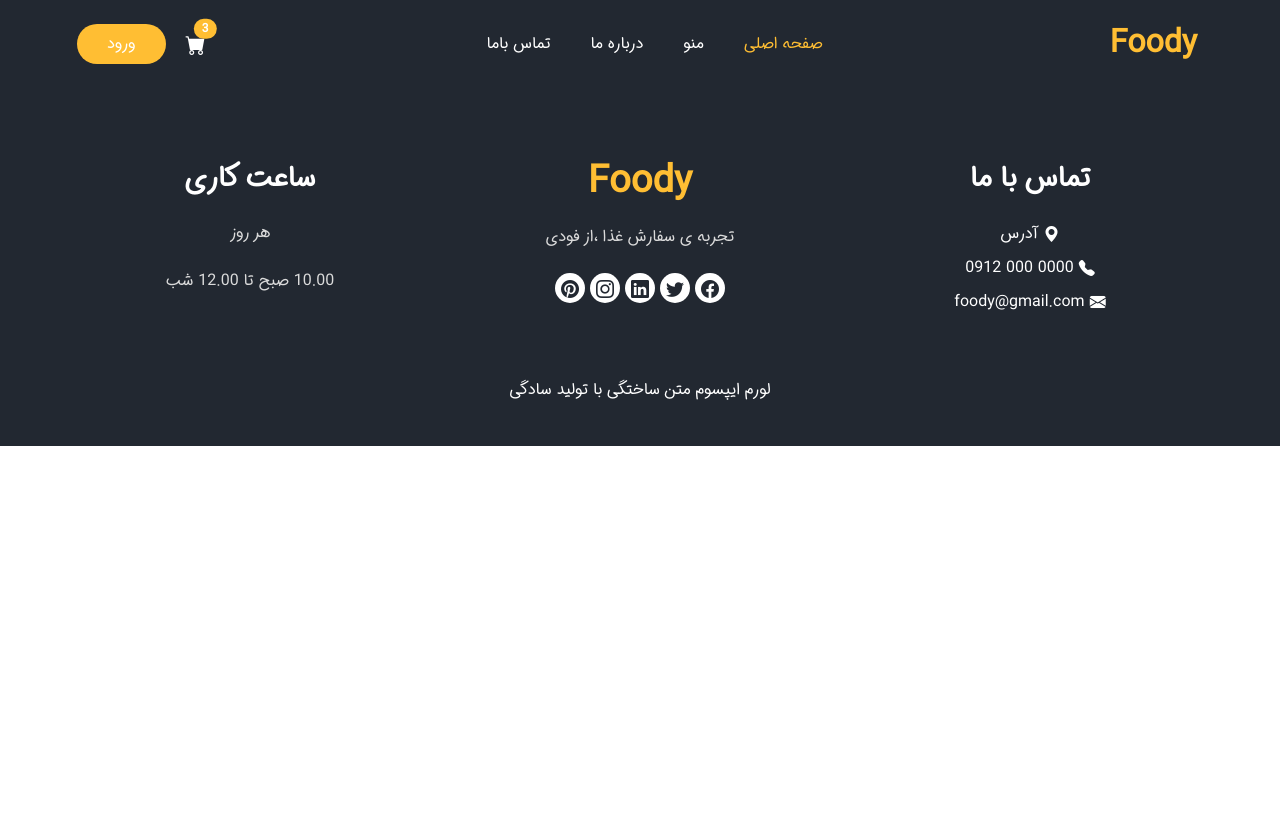
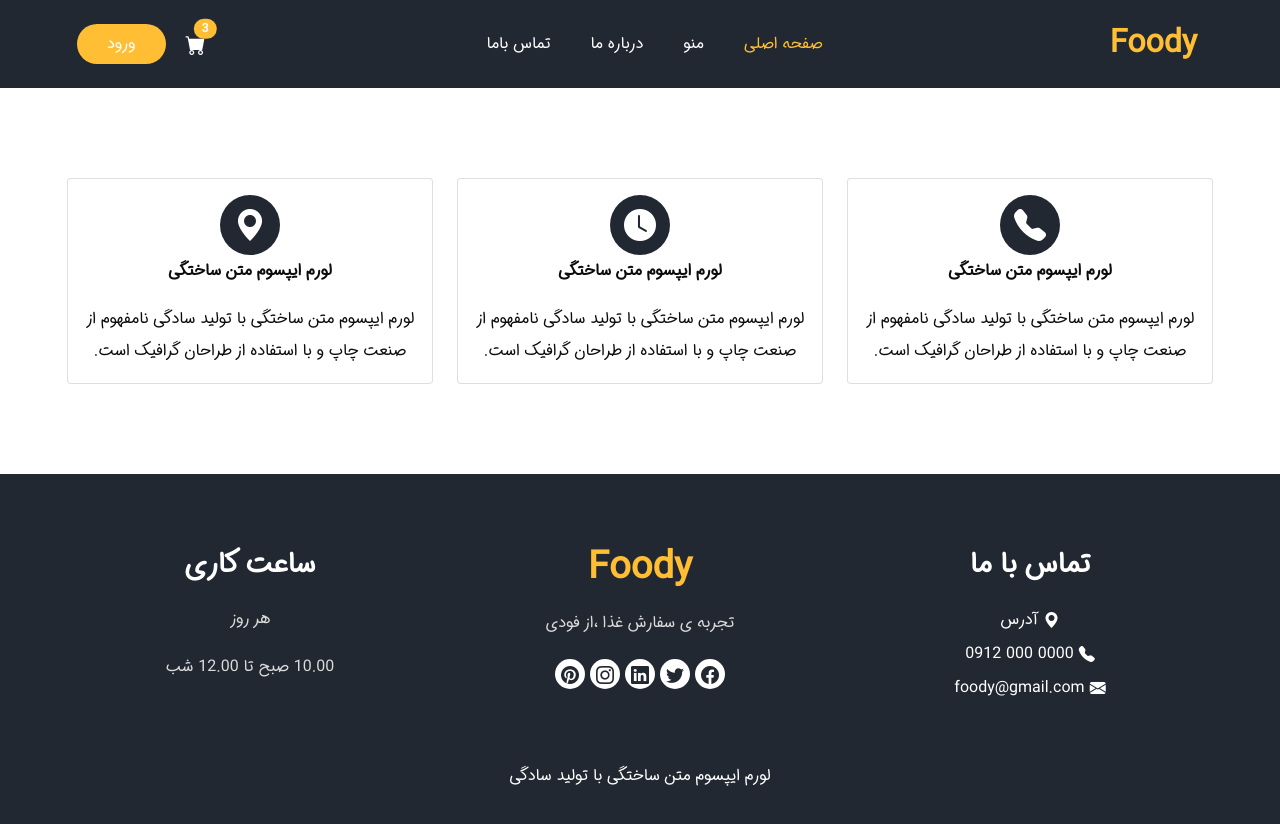
Before and after one commit to ali5422m/ali5422m-maktab72-fastfood-ali-mohammadinia, a Next.js app: page / in a window 1280 px wide. Shown: the top 824 px of the page. Before the commit the page ends 800 px from the top, so only its background shows below. Built offline with nearby package versions, Linux system fonts and the light colour scheme.

Commit message:
add component Feature and styles

```diff
--- a/components/Features/Features.jsx
+++ b/components/Features/Features.jsx
@@ -0,0 +1,56 @@
+import React from 'react'
+
+function Features() {
+  return (
+    <section className="card-area layout_padding">
+      <div className="container">
+        <div className="row gy-5">
+          <div className="col-md-4 col-sm-6 col-xs-6">
+            <div className="card text-center">
+              <div className="card-body">
+                <div className="card-icon-wrapper">
+                  <i className="bi bi-telephone-fill fs-2 text-white card-icon"></i>
+                </div>
+                <p className="card-text fw-bold">لورم ایپسوم متن ساختگی</p>
+                <p className="card-text">
+                  لورم ایپسوم متن ساختگی با تولید سادگی نامفهوم از صنعت چاپ و با
+                  استفاده از طراحان گرافیک است.{" "}
+                </p>
+              </div>
+            </div>
+          </div>
+          <div className="col-md-4 col-sm-6 col-xs-6">
+            <div className="card text-center">
+              <div className="card-body">
+                <div className="card-icon-wrapper">
+                  <i className="bi bi-clock-fill fs-2 text-white card-icon"></i>
+                </div>
+                <p className="card-text fw-bold">لورم ایپسوم متن ساختگی</p>
+                <p className="card-text">
+                  لورم ایپسوم متن ساختگی با تولید سادگی نامفهوم از صنعت چاپ و با
+                  استفاده از طراحان گرافیک است.{" "}
+                </p>
+              </div>
+            </div>
+          </div>
+          <div className="col-md-4 col-sm-6 col-xs-6">
+            <div className="card text-center">
+              <div className="card-body">
+                <div className="card-icon-wrapper">
+                  <i className="bi bi-geo-alt-fill fs-2 text-white card-icon"></i>
+                </div>
+                <p className="card-text fw-bold">لورم ایپسوم متن ساختگی</p>
+                <p className="card-text">
+                  لورم ایپسوم متن ساختگی با تولید سادگی نامفهوم از صنعت چاپ و با
+                  استفاده از طراحان گرافیک است.{" "}
+                </p>
+              </div>
+            </div>
+          </div>
+        </div>
+      </div>
+    </section>
+  );
+}
+
+export default Features
--- a/pages/index.js
+++ b/pages/index.js
@@ -1,8 +1,9 @@
+import Features from "@/components/Features/Features";
 
 export default function Home() {
   return (
     <>
-
+      <Features />
    </>
   )
 }
--- a/styles/globals.css
+++ b/styles/globals.css
@@ -19,6 +19,10 @@
 [class^="bi-"]::before,
 [class*=" bi-"]::before {
   vertical-align: -0.3em !important;
+}
+
+.layout_padding {
+  padding: 90px 0;
 }
 
 h1,
@@ -333,6 +337,27 @@
 
 
 
+/* more details or features */
+
+.card-area .card-icon-wrapper {
+  display: block;
+  margin: 0 auto;
+  width: 3.75rem;
+  height: 3.75rem;
+  background: #222831;
+  transition: all ease-in-out 0.5s;
+  border-radius: 3.125rem;
+}
+
+.card-area .card-icon-wrapper .card-icon {
+  display: flex;
+  align-items: center;
+  justify-content: center;
+  height: 100%;
+}
+
+
+
 
 
 
```
